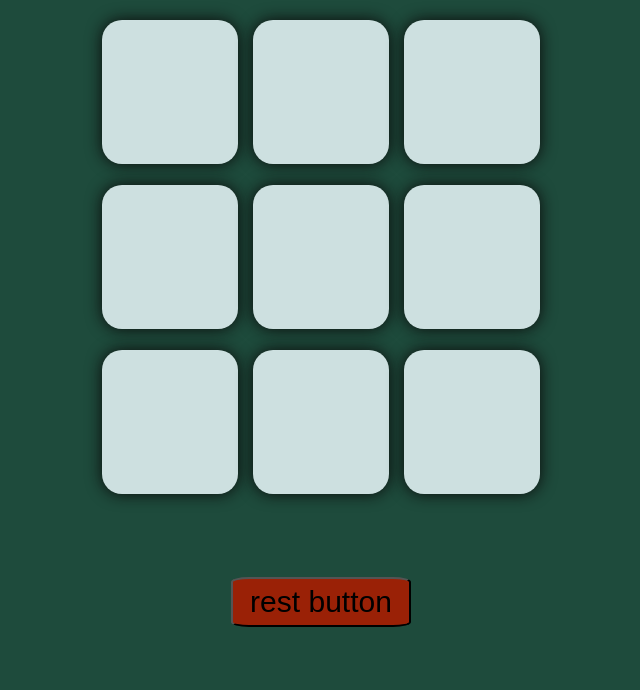
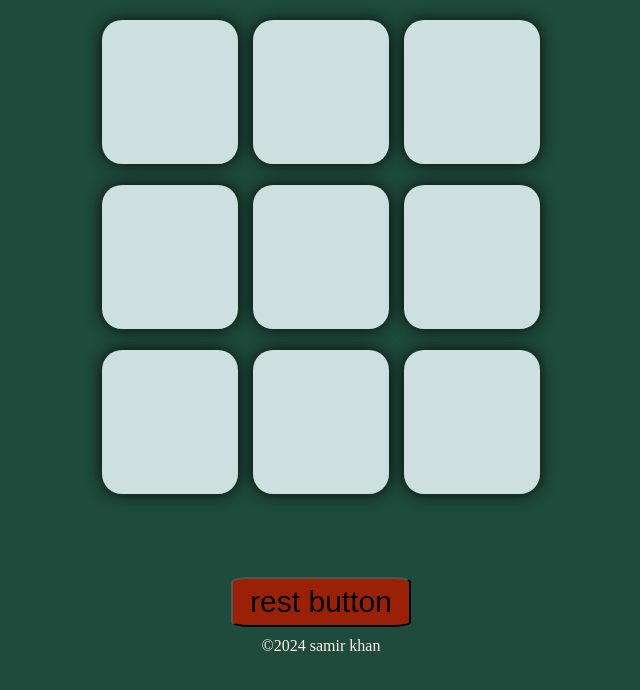
Before and after one commit to 9199sk/tic-tac-to-game, a plain HTML site: page index.htm in a window 1280 px wide. Shown: the part 40-730 px from the top of the page, without its empty margins (319-959 px from the left). Drawn offline with Linux system fonts and the light colour scheme.

Commit message:
add copyright section

```diff
--- a/index.htm
+++ b/index.htm
@@ -31,6 +31,9 @@
         <button class="reset">rest button</button>
     </main>
     <script src="script.js"></script>
+    <footer>
+       <p id="copy">&#169;2024 samir khan</p>
+    </footer>
 </body>
 
 </html>
--- a/style.css
+++ b/style.css
@@ -60,3 +60,8 @@ p{
 .hide{
     display: none;
 }
+#copy{
+    color: rgb(255, 241, 241);
+    font-size: 16px;
+    margin-top: 10px;
+}
```
